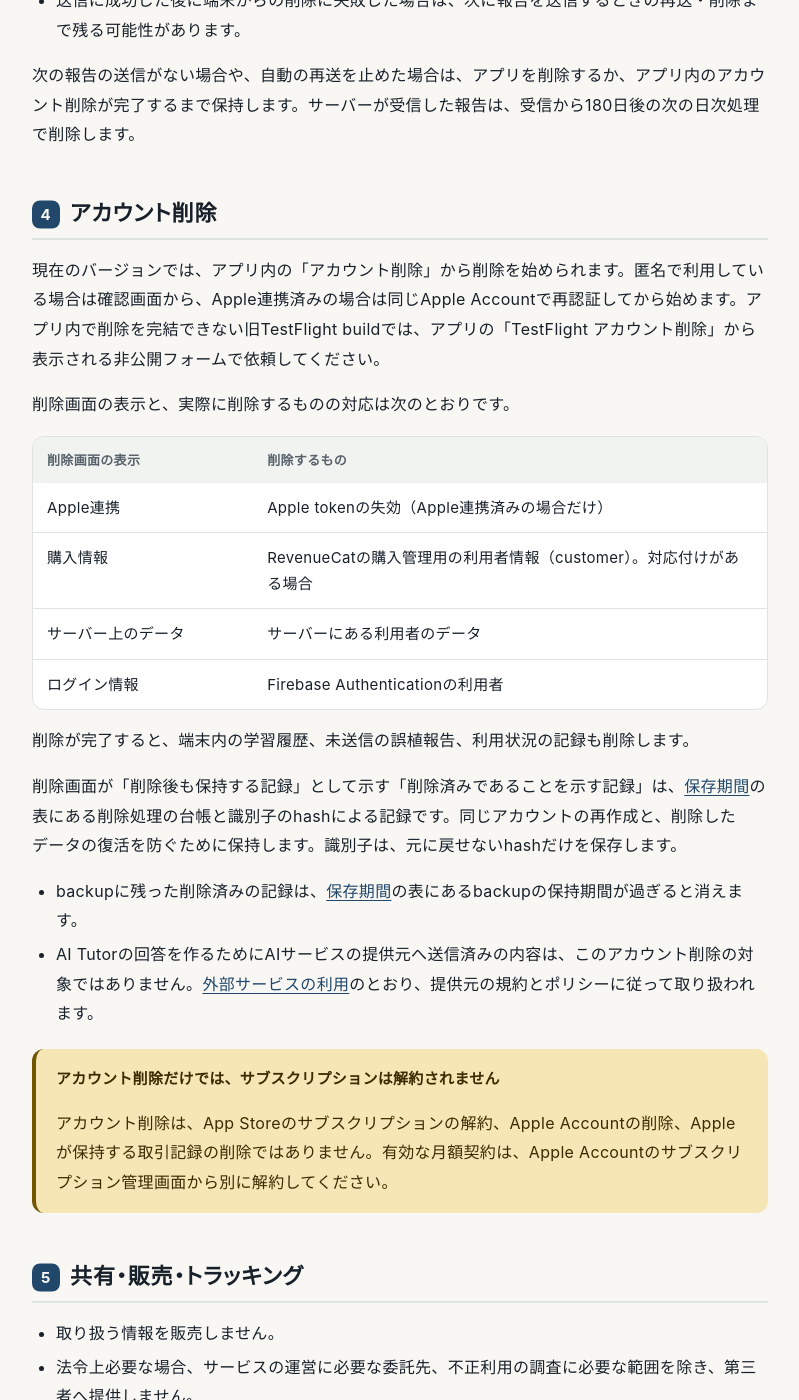
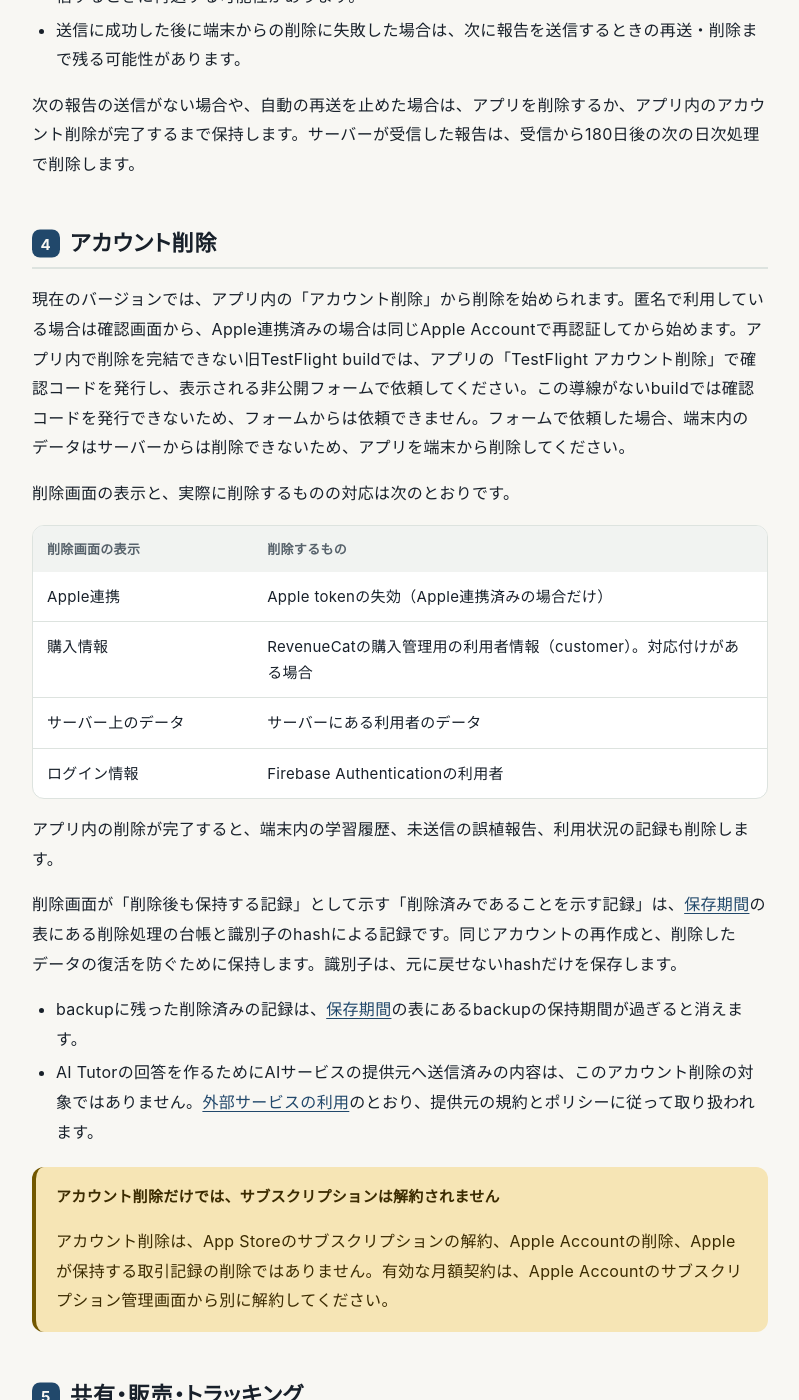
Before and after one commit to shunki-235/cpa-short-answer-support, a Jekyll site: the page built from privacy/index.md, in a window 1280 px wide and 1400 px high, scrolled down 7950 px. Shown: the whole window, without its empty margins (240-1039 px from the left). Built offline with Jekyll 4.4.1, drawn with Linux system fonts in a browser that asks for light colours; some of the changed text lies outside the part shown.

Commit message:
docs: 旧TestFlight buildの削除依頼の条件と端末内データの扱いを示す
フォームには「TestFlight アカウント削除」で発行する確認コードが必要で、導線がないbuildでは依頼できない。フォームで依頼した場合、端末内のデータはサーバーから削除できないため、アプリの削除が必要になる。端末内データをアプリが消すのはアプリ内の削除が完了したときだけと明記する。

```diff
--- a/privacy/index.md
+++ b/privacy/index.md
@@ -154,7 +154,7 @@ AIサービスのAPI key、データベースの接続情報、サーバーの
 | 購入の記録（RevenueCatとの対応付け、サーバーの課金の記録、RevenueCatの購入管理用の利用者情報（customer）と購入履歴） | アカウントと取引が続く間 | 購入の確認と復元に必要な範囲で保持します。アカウント削除時は、RevenueCatの利用者情報の削除を確認した後、関連する対応付けと利用者に紐付く記録を削除します。法令上必要な取引記録とbackupには、各提供者の保持規則が適用されます |
 | 本番データベース（Cloud SQL）のbackup | backupの作成から | 自動のbackupは新しい7世代を保持し、特定の時点へ戻すための変更記録（PITR用transaction log）は7日保持します。データベースの構造を変更する作業（migration）の前に手動で作るbackup（オンデマンドbackup）は、作成から30日以内に運営者が削除します |
 
-端末内の回答履歴、復習予定、利用状況の記録、未送信の誤植報告は、アカウント削除が完了するとアプリが削除します。アカウントを削除しない場合は、アプリを削除するまで端末内に残ります。
+端末内の回答履歴、復習予定、利用状況の記録、未送信の誤植報告は、アプリ内のアカウント削除が完了するとアプリが削除します。それ以外の場合は、旧TestFlight buildのフォームから削除を依頼した場合も含め、アプリを削除するまで端末内に残ります。
 
 <details markdown="1">
 <summary>backupとログイン情報の削除について</summary>
@@ -191,7 +191,7 @@ AIサービスのAPI key、データベースの接続情報、サーバーの
 
 ## アカウント削除
 
-現在のバージョンでは、アプリ内の「アカウント削除」から削除を始められます。匿名で利用している場合は確認画面から、Apple連携済みの場合は同じApple Accountで再認証してから始めます。アプリ内で削除を完結できない旧TestFlight buildでは、アプリの「TestFlight アカウント削除」から表示される非公開フォームで依頼してください。
+現在のバージョンでは、アプリ内の「アカウント削除」から削除を始められます。匿名で利用している場合は確認画面から、Apple連携済みの場合は同じApple Accountで再認証してから始めます。アプリ内で削除を完結できない旧TestFlight buildでは、アプリの「TestFlight アカウント削除」で確認コードを発行し、表示される非公開フォームで依頼してください。この導線がないbuildでは確認コードを発行できないため、フォームからは依頼できません。フォームで依頼した場合、端末内のデータはサーバーからは削除できないため、アプリを端末から削除してください。
 
 削除画面の表示と、実際に削除するものの対応は次のとおりです。
 
@@ -202,7 +202,7 @@ AIサービスのAPI key、データベースの接続情報、サーバーの
 | サーバー上のデータ | サーバーにある利用者のデータ |
 | ログイン情報 | Firebase Authenticationの利用者 |
 
-削除が完了すると、端末内の学習履歴、未送信の誤植報告、利用状況の記録も削除します。
+アプリ内の削除が完了すると、端末内の学習履歴、未送信の誤植報告、利用状況の記録も削除します。
 
 削除画面が「削除後も保持する記録」として示す「削除済みであることを示す記録」は、[保存期間](#保存期間)の表にある削除処理の台帳と識別子のhashによる記録です。同じアカウントの再作成と、削除したデータの復活を防ぐために保持します。識別子は、元に戻せないhashだけを保存します。
 
@@ -243,7 +243,7 @@ Sign in with Appleをしなくても、無料の問題演習、回答履歴、
 | 用件 | 連絡先 |
 |---|---|
 | 一般的な問い合わせ、不具合の報告 | [公開サポートページ](https://shunki-235.github.io/cpa-short-answer-support/) |
-| アカウント削除 | アプリ内の「アカウント削除」。旧TestFlight buildでは、アプリの「TestFlight アカウント削除」から表示される非公開フォーム |
+| アカウント削除 | アプリ内の「アカウント削除」。アプリ内で削除を完結できない旧TestFlight buildでは、「TestFlight アカウント削除」から表示される非公開フォーム（この導線があるbuildだけ） |
 | 販売事業者の住所・電話番号の開示請求 | [特定商取引法に基づく表示](../commercial-transactions/)にある専用フォーム |
 
 公開サポートページのIssueは誰でも読めます。Firebase UID、ID token、アカウント削除の控え（receipt）、Apple Accountの情報、メールアドレスなどの個人情報、識別情報、認証情報を書き込まないでください。
```
